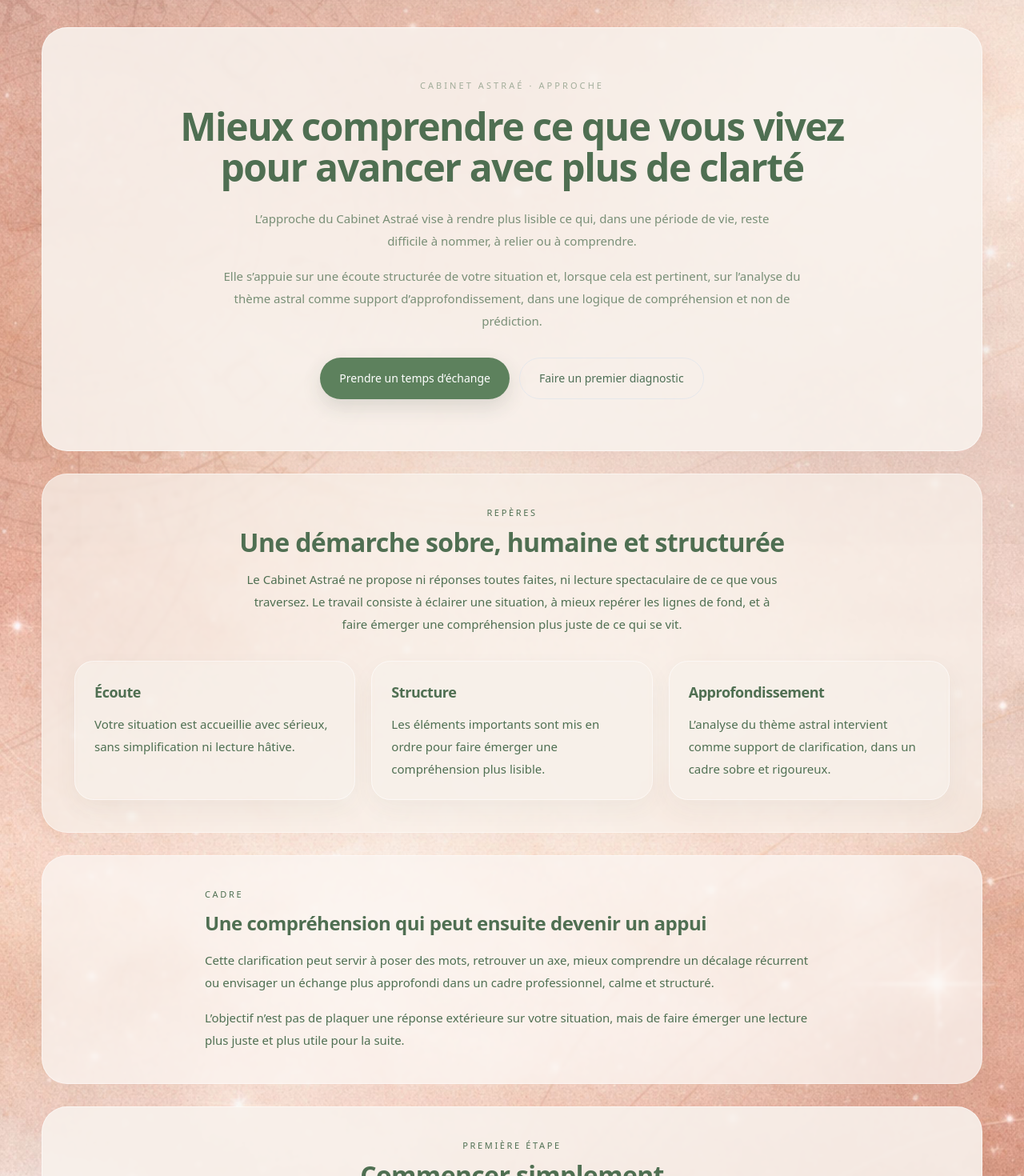
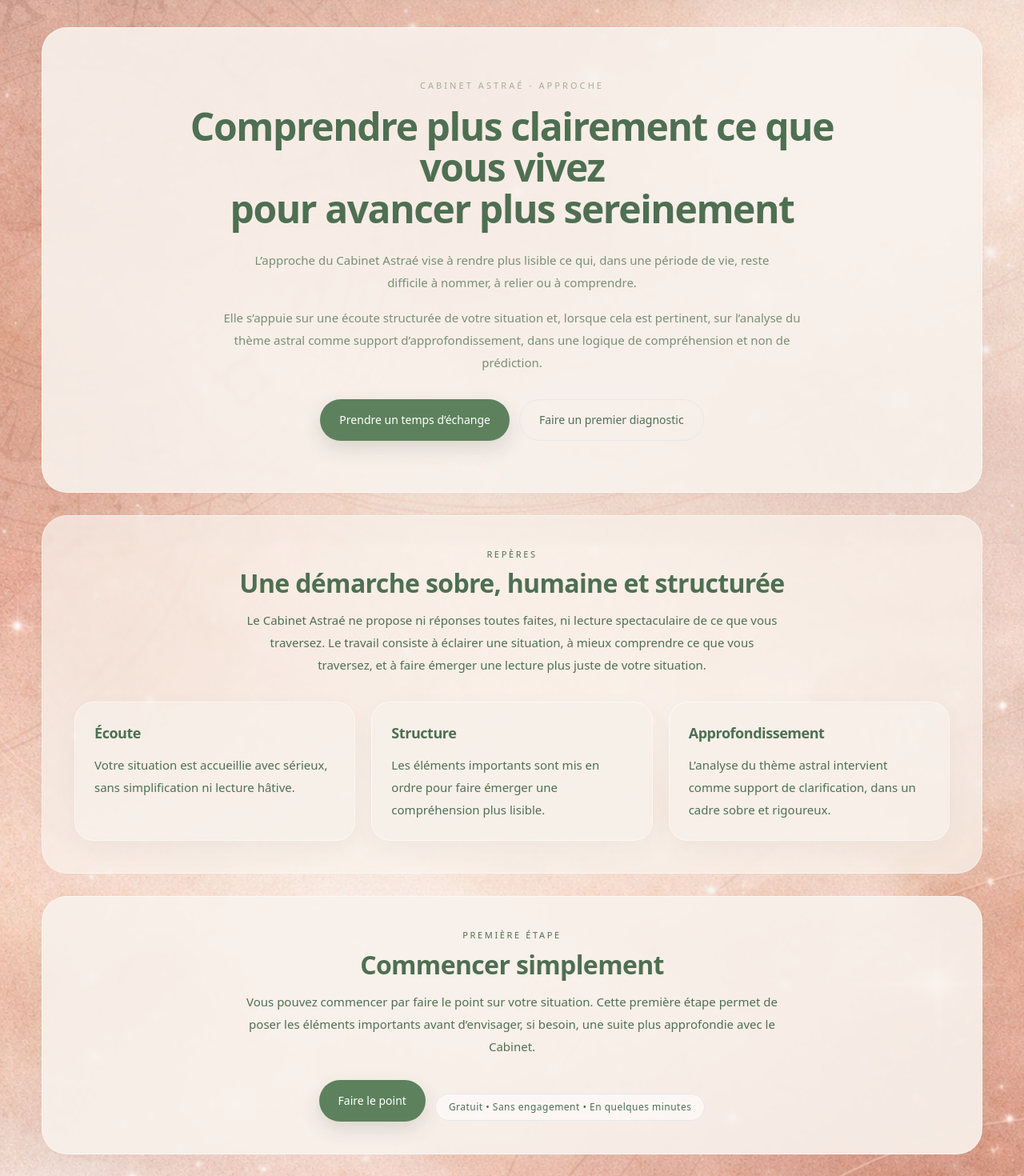
Before and after one commit to arnaudcrestey/cabinet-astrae, a Next.js app: page /approche in a window 1280 px wide. Shown: the part 120-1590 px from the top of the page at 80% size. Built offline with nearby package versions, Linux system fonts and the light colour scheme.

Commit message:
Update page.tsx

```diff
--- a/app/approche/page.tsx
+++ b/app/approche/page.tsx
@@ -30,9 +30,9 @@ export default function ApprochePage() {
           </p>
 
           <h1 className="mx-auto mt-4 max-w-4xl text-3xl font-semibold tracking-[-0.03em] text-pine md:text-5xl md:leading-[1.08]">
-            Mieux comprendre ce que vous vivez
+            Comprendre plus clairement ce que vous vivez
             <br className="hidden md:block" />
-            pour avancer avec plus de clarté
+            pour avancer plus sereinement
           </h1>
 
           <p className="mx-auto mt-6 max-w-2xl text-[15px] leading-7 text-pine/75">
@@ -75,9 +75,7 @@ export default function ApprochePage() {
 
             <p className="mx-auto mt-4 max-w-2xl text-[15px] leading-7 text-pine/74">
               Le Cabinet Astraé ne propose ni réponses toutes faites, ni lecture
-              spectaculaire de ce que vous traversez. Le travail consiste à éclairer
-              une situation, à mieux repérer les lignes de fond, et à faire émerger
-              une compréhension plus juste de ce qui se vit.
+              spectaculaire de ce que vous traversez. Le travail consiste à éclairer une situation, à mieux comprendre ce que vous traversez, et à faire émerger une lecture plus juste de votre situation.
             </p>
           </div>
 
@@ -96,29 +94,6 @@ export default function ApprochePage() {
           </div>
         </section>
 
-        <section className="rounded-[2rem] border border-white/45 bg-[rgba(250,245,241,0.76)] p-8 shadow-[0_16px_40px_rgba(88,72,60,0.05)] backdrop-blur-[2px] md:p-10">
-          <div className="mx-auto max-w-3xl">
-            <p className="text-[11px] uppercase tracking-[0.24em] text-pine/46">
-              CADRE
-            </p>
-
-            <h2 className="mt-3 text-2xl font-semibold tracking-[-0.02em] text-pine">
-              Une compréhension qui peut ensuite devenir un appui
-            </h2>
-
-            <p className="mt-4 text-[15px] leading-7 text-pine/74">
-              Cette clarification peut servir à poser des mots, retrouver un axe,
-              mieux comprendre un décalage récurrent ou envisager un échange plus
-              approfondi dans un cadre professionnel, calme et structuré.
-            </p>
-
-            <p className="mt-4 text-[15px] leading-7 text-pine/74">
-              L’objectif n’est pas de plaquer une réponse extérieure sur votre
-              situation, mais de faire émerger une lecture plus juste et plus utile
-              pour la suite.
-            </p>
-          </div>
-        </section>
 
         <section className="rounded-[2rem] border border-white/50 bg-[rgba(248,241,236,0.9)] p-8 shadow-[0_18px_50px_rgba(88,72,60,0.06)] backdrop-blur-[2px] md:p-10">
           <div className="mx-auto max-w-3xl text-center">
@@ -131,8 +106,8 @@ export default function ApprochePage() {
             </h2>
 
             <p className="mx-auto mt-4 max-w-2xl text-[15px] leading-7 text-pine/74">
-              Vous pouvez entrer par un diagnostic de clarification en ligne.
-              Cette première étape permet de mettre à plat votre situation avant
+              Vous pouvez commencer par faire le point sur votre situation.
+              Cette première étape permet de poser les éléments importants avant
               d’envisager, si besoin, une suite plus approfondie avec le Cabinet.
             </p>
 
@@ -141,15 +116,12 @@ export default function ApprochePage() {
                 href="/analyse"
                 className="inline-flex min-h-[52px] items-center justify-center rounded-full bg-[#5D815D] px-6 py-3 text-sm font-medium text-white shadow-[0_10px_24px_rgba(46,62,53,0.14)] transition hover:translate-y-[-1px] hover:bg-[#526f52]"
               >
-                Commencer le diagnostic
+                Faire le point
               </Link>
 
-              <Link
-                href="/contact"
-                className="inline-flex min-h-[52px] items-center justify-center rounded-full border border-[#5D815D]/24 bg-white/78 px-6 py-3 text-sm font-medium text-[#4E6F56] transition hover:border-[#5D815D]/36 hover:bg-white"
-              >
-                Prendre contact
-              </Link>
+              <div className="mt-4 inline-flex items-center justify-center rounded-full border border-[#5D815D]/18 bg-white/55 px-4 py-2 text-xs font-medium tracking-[0.04em] text-[#4E6F56]">
+  Gratuit • Sans engagement • En quelques minutes
+</div>
             </div>
           </div>
         </section>
```
